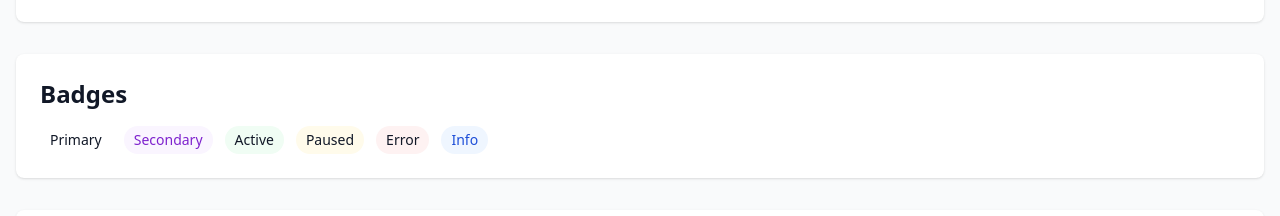
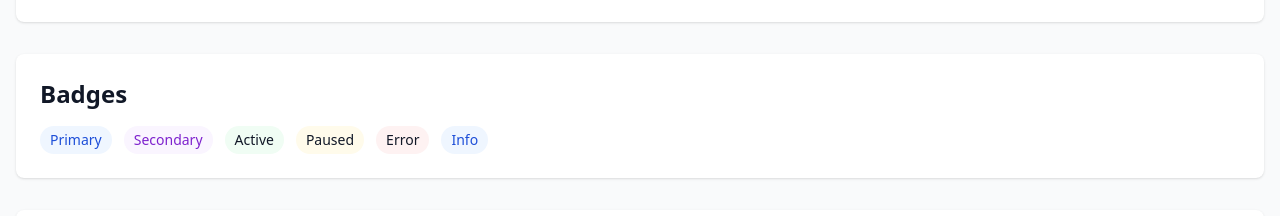
Before and after one commit to imka07/VK-Practice, a Next.js app: page /ui-kit in a window 1280 px wide. Shown: the part 2303-2519 px from the top of the page. Built offline with nearby package versions, Linux system fonts and the light colour scheme; no server answers.

Commit message:
Add primary variant to Badge component

```diff
--- a/src/components/ui/Badge.tsx
+++ b/src/components/ui/Badge.tsx
@@ -2,7 +2,7 @@ import { HTMLAttributes, forwardRef } from 'react';
 import { cn } from '@/lib/utils/cn';
 
 export interface BadgeProps extends HTMLAttributes<HTMLSpanElement> {
-  variant?: 'default' | 'success' | 'error' | 'warning' | 'info' | 'secondary';
+  variant?: 'default' | 'primary' | 'success' | 'error' | 'warning' | 'info' | 'secondary';
   size?: 'sm' | 'md';
 }
 
@@ -12,6 +12,7 @@ export const Badge = forwardRef<HTMLSpanElement, BadgeProps>(
 
     const variants = {
       default: 'bg-gray-100 text-gray-800',
+      primary: 'bg-primary-50 text-primary-700',
       success: 'bg-success-50 text-success-700',
       error: 'bg-error-50 text-error-700',
       warning: 'bg-warning-50 text-warning-700',
```
